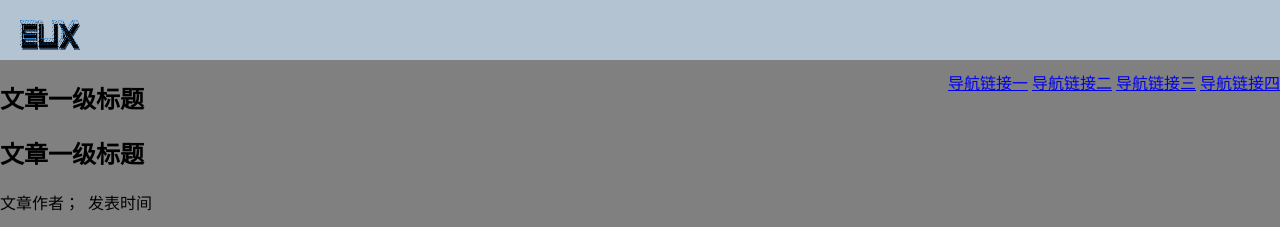
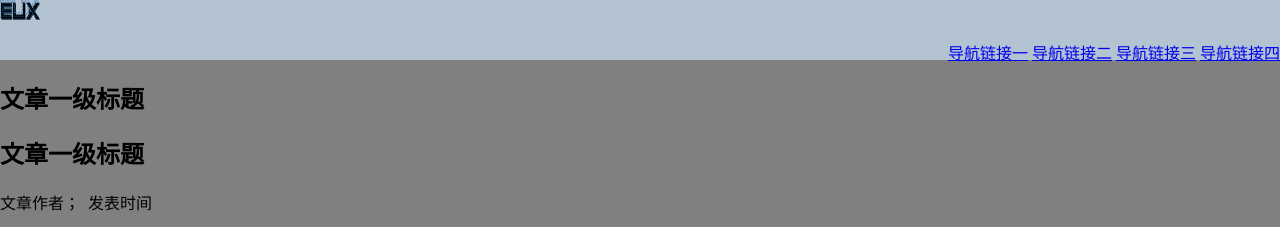
Before and after one commit to Swordxian/ife-task2, a plain HTML site: page index.html in a window 1280 px wide. Shown: the top 227 px of the page. Drawn offline with Linux system fonts and the light colour scheme.

Commit message:
Revert "mmm"
This reverts commit ddb17c06a51eb7bba61348a13e12e98890319b8a.

```diff
--- a/css.css
+++ b/css.css
@@ -7,11 +7,9 @@ body{
 	height: 60px;
 }
 .eux-logo{
-	margin-top: 20px;
-	margin-left: 20px;
-	height: 30px;
-	width: 60px;
-	top: 40px;
+	height: 20px;
+	width: 40px;
+	top: 20px;
 }
 /*ul{
 	padding: 0px;
--- a/index.html
+++ b/index.html
@@ -17,7 +17,7 @@
 			</ul>
 		</div>
 	</div>
-	<div class="passage">
+	<div id="article_1">
 		<h2>文章一级标题</h2>
 			<h2>文章一级标题</h2>
 			文章作者；&nbsp;&nbsp;发表时间
```
